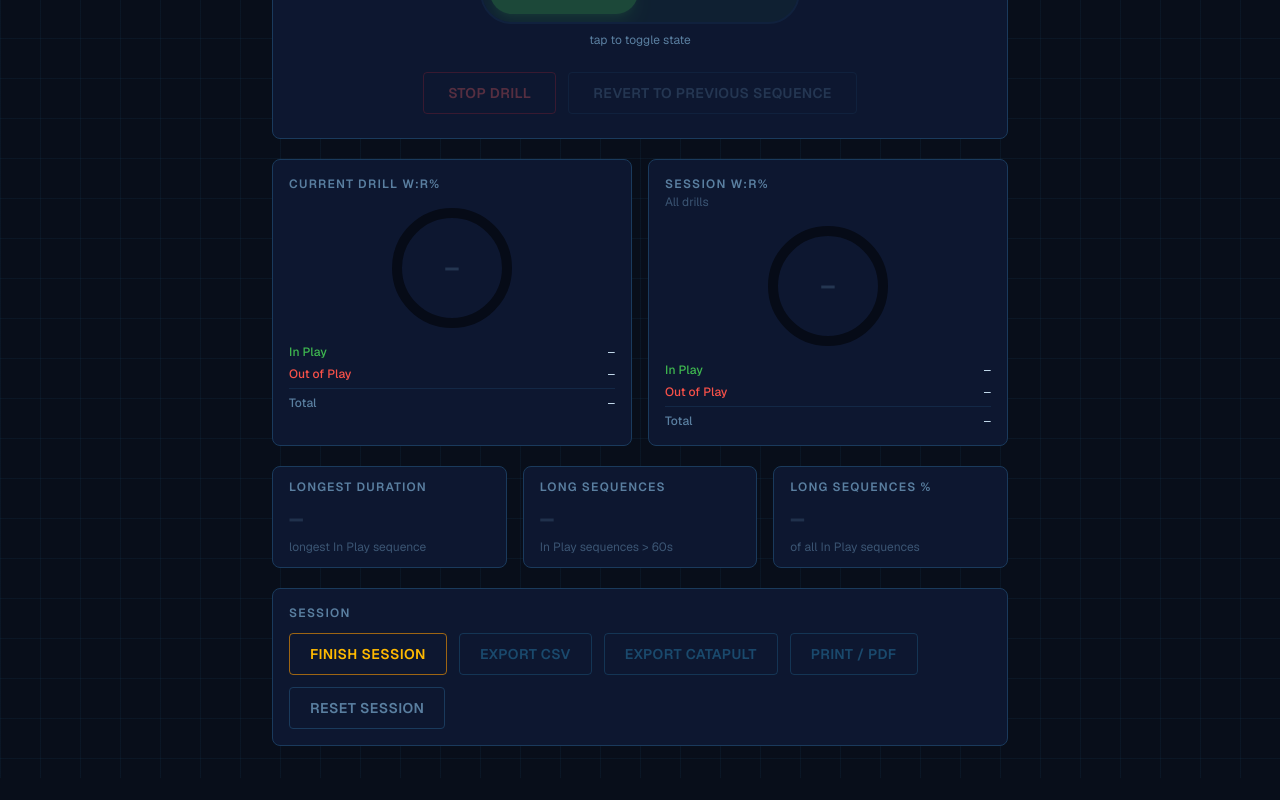
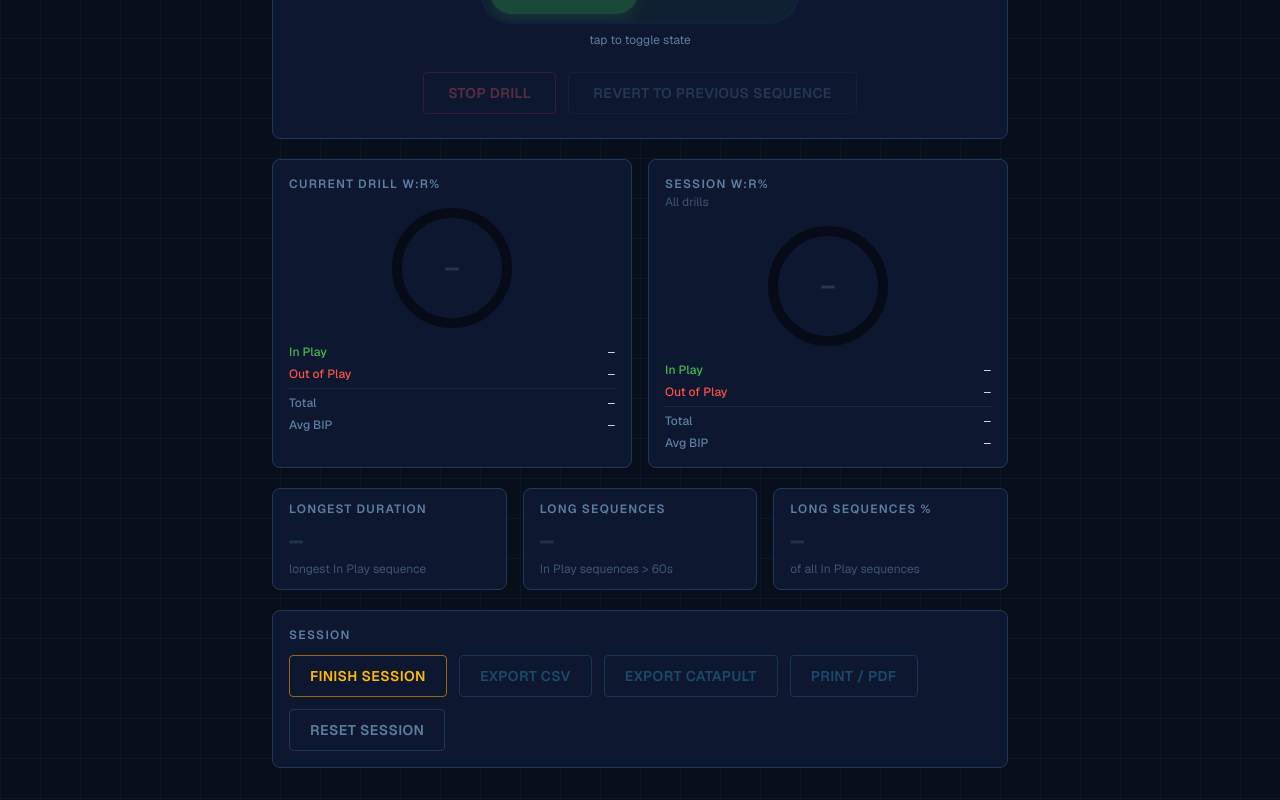
Before and after one commit to CarlosRam88/bip-stopwatch, a Next.js app: page / in a window 1280 px wide. Shown: the part 522-1322 px from the top of the page. Before the commit the page ends 1300 px from the top, so only its background shows below. Built offline with nearby package versions, Linux system fonts and the light colour scheme.

Commit message:
Added average bip

```diff
--- a/app/components/SegmentsTable.tsx
+++ b/app/components/SegmentsTable.tsx
@@ -9,6 +9,18 @@ interface SequencesTableProps {
 
 export default function SequencesTable({ sequences }: SequencesTableProps) {
   if (sequences.length === 0) return null
+
+  // Average In Play duration per drill (from closed sequences only)
+  const drillAvgBip = new Map<number, number>()
+  const acc = new Map<number, { ms: number; count: number }>()
+  for (const seq of sequences) {
+    if (seq.state !== 'in-play') continue
+    const prev = acc.get(seq.drillNumber) ?? { ms: 0, count: 0 }
+    acc.set(seq.drillNumber, { ms: prev.ms + seq.durationMs, count: prev.count + 1 })
+  }
+  for (const [num, { ms, count }] of acc) {
+    drillAvgBip.set(num, Math.round(ms / count))
+  }
 
   return (
     <section className="rounded-lg border border-bip-border bg-bip-surface overflow-hidden">
@@ -25,7 +37,7 @@ export default function SequencesTable({ sequences }: SequencesTableProps) {
         <table className="w-full text-sm">
           <thead>
             <tr className="border-b border-bip-border text-left">
-              {['Drill Name', 'Seq #', 'State', 'Duration'].map(
+              {['Drill Name', 'Seq #', 'State', 'Duration', 'Avg BIP'].map(
                 (h) => (
                   <th
                     key={h}
@@ -73,6 +85,11 @@ export default function SequencesTable({ sequences }: SequencesTableProps) {
                   <td className="px-4 py-2.5 font-mono text-bip-text whitespace-nowrap">
                     {formatDuration(seq.durationMs)}
                   </td>
+                  <td className="px-4 py-2.5 font-mono text-bip-muted whitespace-nowrap">
+                    {drillAvgBip.has(seq.drillNumber)
+                      ? formatDuration(drillAvgBip.get(seq.drillNumber)!)
+                      : '—'}
+                  </td>
                 </tr>
               )
             })}
--- a/app/components/WRStatsCards.tsx
+++ b/app/components/WRStatsCards.tsx
@@ -126,6 +126,12 @@ function WRCard({ title, subtitle, isLive, stats }: WRCardProps) {
             {hasData ? formatDuration(stats!.totalMs) : '—'}
           </span>
         </div>
+        <div className="flex items-center justify-between">
+          <span className="font-medium text-bip-muted">Avg BIP</span>
+          <span className="font-mono text-bip-text">
+            {hasData && stats!.avgInPlayMs !== null ? formatDuration(stats!.avgInPlayMs) : '—'}
+          </span>
+        </div>
       </div>
     </div>
   )
--- a/app/lib/types.ts
+++ b/app/lib/types.ts
@@ -33,6 +33,8 @@ export interface WRStats {
   totalMs: number
   /** null when totalMs === 0 (no data yet) */
   percentage: number | null
+  /** null when there are no In Play sequences */
+  avgInPlayMs: number | null
 }
 
 export interface DrillSummary {
--- a/app/lib/utils.ts
+++ b/app/lib/utils.ts
@@ -34,13 +34,14 @@ export function computeWRStats(
 ): WRStats {
   let inPlayMs = 0
   let outOfPlayMs = 0
+  let inPlayCount = 0
 
   for (const seq of sequences) {
-    if (seq.state === 'in-play') inPlayMs += seq.durationMs
+    if (seq.state === 'in-play') { inPlayMs += seq.durationMs; inPlayCount++ }
     else outOfPlayMs += seq.durationMs
   }
 
-  if (activeState === 'in-play') inPlayMs += elapsedMs
+  if (activeState === 'in-play') { inPlayMs += elapsedMs; inPlayCount++ }
   else if (activeState === 'out-of-play') outOfPlayMs += elapsedMs
 
   const totalMs = inPlayMs + outOfPlayMs
@@ -49,6 +50,7 @@ export function computeWRStats(
     outOfPlayMs,
     totalMs,
     percentage: totalMs > 0 ? Math.round((inPlayMs / totalMs) * 100) : null,
+    avgInPlayMs: inPlayCount > 0 ? Math.round(inPlayMs / inPlayCount) : null,
   }
 }
 
```
